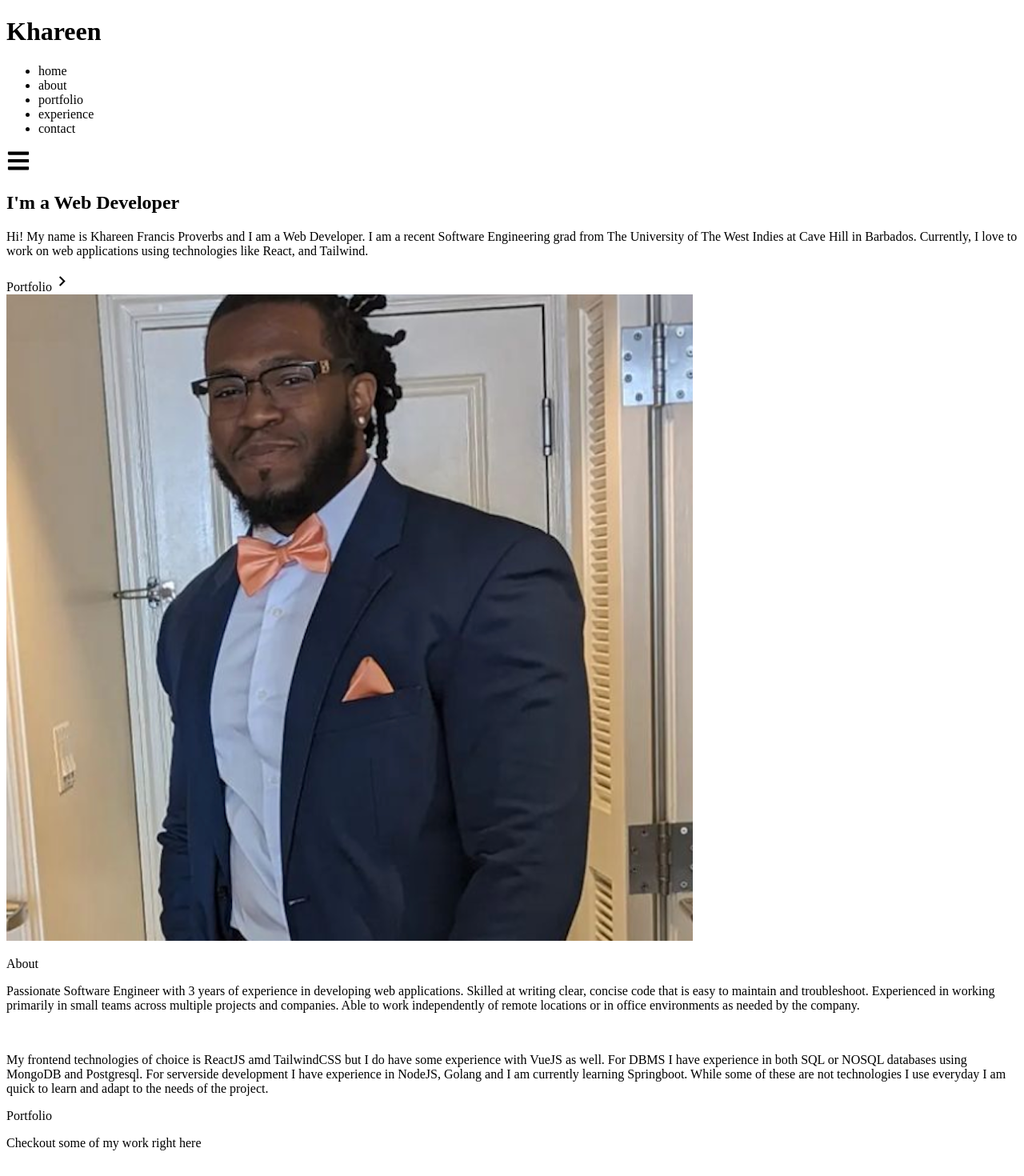
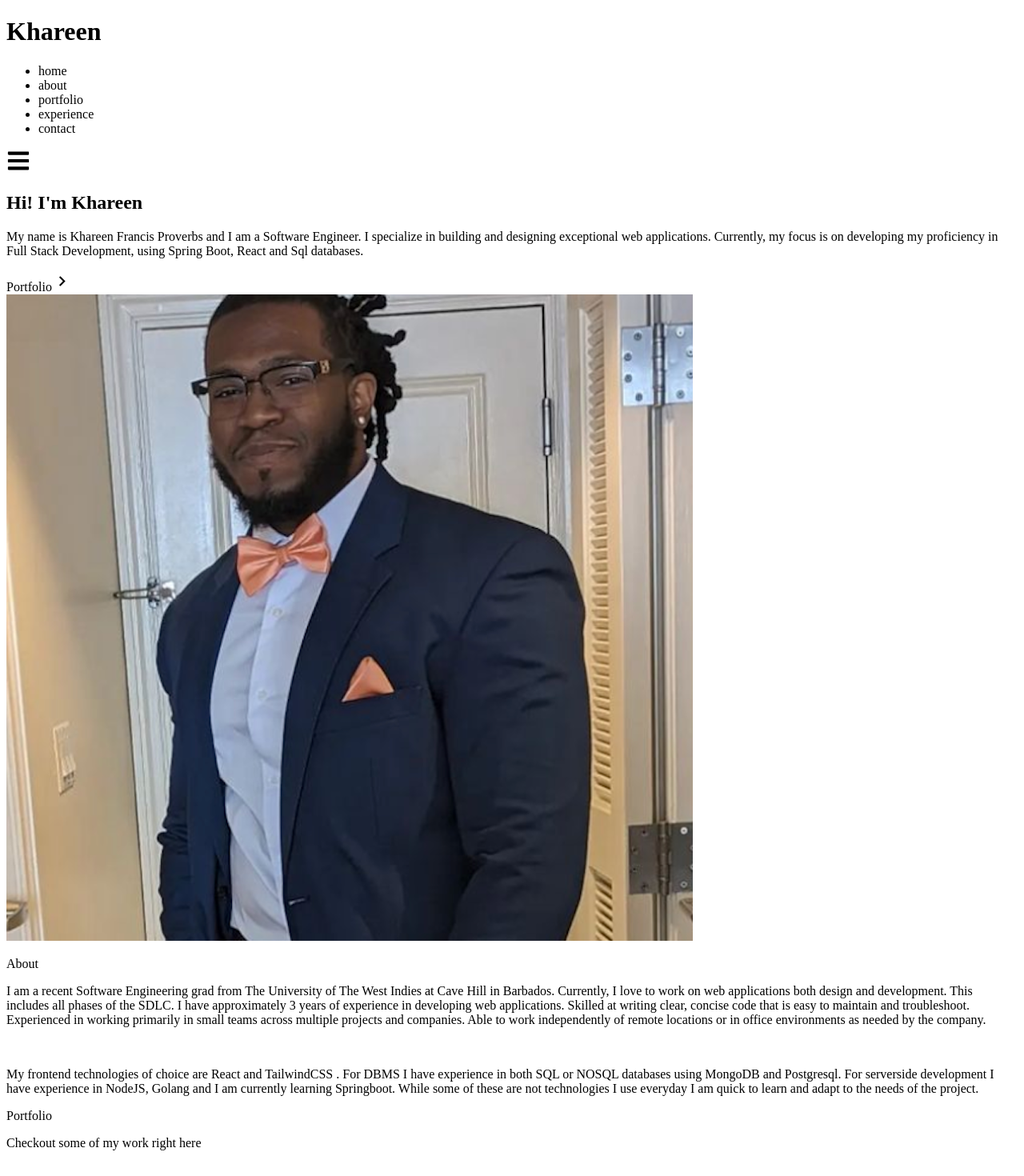
Before and after one commit to khareenp/portfolio_website, a React (Create React App) app: page / in a window 1280 px wide. Shown: the top 1470 px of the page at 80% size. Built offline with nearby package versions, Linux system fonts and the light colour scheme.

Commit message:
update about and bio

```diff
--- a/src/components/About.jsx
+++ b/src/components/About.jsx
@@ -13,22 +13,24 @@ const About = () => {
           </p>
         </div>
         <p className="text-xl mt-20">
-          Passionate Software Engineer with 3 years of experience in developing
-          web applications. Skilled at writing clear, concise code that is easy
-          to maintain and troubleshoot. Experienced in working primarily in
-          small teams across multiple projects and companies. Able to work
+          I am a recent Software Engineering grad from The University of The
+          West Indies at Cave Hill in Barbados. Currently, I love to work on web
+          applications both design and development. This includes all phases of
+          the SDLC. I have approximately 3 years of experience in developing web
+          applications. Skilled at writing clear, concise code that is easy to
+          maintain and troubleshoot. Experienced in working primarily in small
+          teams across multiple projects and companies. Able to work
           independently of remote locations or in office environments as needed
           by the company.
         </p>
         <br />
         <p className="text-xl">
-          My frontend technologies of choice is ReactJS amd TailwindCSS but I do
-          have some experience with VueJS as well. For DBMS I have experience in
-          both SQL or NOSQL databases using MongoDB and Postgresql. For
-          serverside development I have experience in NodeJS, Golang and I am
-          currently learning Springboot. While some of these are not
-          technologies I use everyday I am quick to learn and adapt to the needs
-          of the project.
+          My frontend technologies of choice are React and TailwindCSS . For
+          DBMS I have experience in both SQL or NOSQL databases using MongoDB
+          and Postgresql. For serverside development I have experience in
+          NodeJS, Golang and I am currently learning Springboot. While some of
+          these are not technologies I use everyday I am quick to learn and
+          adapt to the needs of the project.
         </p>
       </div>
     </div>
--- a/src/components/Home.jsx
+++ b/src/components/Home.jsx
@@ -12,13 +12,13 @@ const Home = () => {
       <div className="max-w-screen-lg mx-auto flex flex-col items-center justify-center h-full px-4 md:flex-row">
         <div className="flex flex-col justify-center h-full px-4">
           <h2 className="text-4xl sm:text-7xl font-bold text-white">
-            I'm a Web Developer
+            Hi! I'm Khareen
           </h2>
           <p className="text-gray-500 py-4 max-w-md">
-            Hi! My name is Khareen Francis Proverbs and I am a Web Developer. I
-            am a recent Software Engineering grad from The University of The
-            West Indies at Cave Hill in Barbados. Currently, I love to work on
-            web applications using technologies like React, and Tailwind.
+            My name is Khareen Francis Proverbs and I am a Software Engineer. I
+            specialize in building and designing exceptional web applications.
+            Currently, my focus is on developing my proficiency in Full Stack
+            Development, using Spring Boot, React and Sql databases.
           </p>
 
           <div>
```
